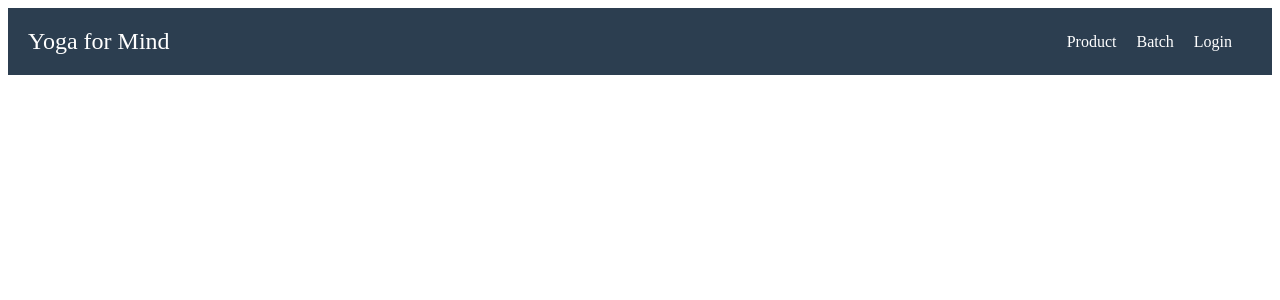
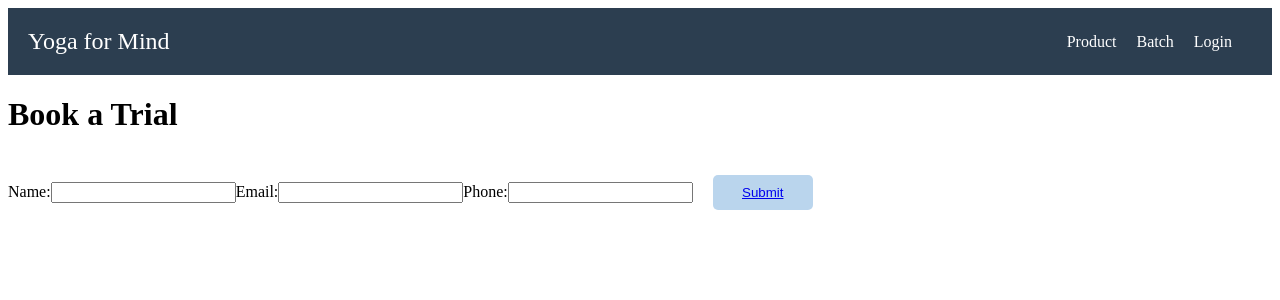
Before and after one commit to mohitkg01/yogaapp, a React (Create React App) app: page /trial in a window 1280 px wide. Shown: the top 300 px of the page. Built offline with nearby package versions, Linux system fonts and the light colour scheme.

Commit message:
Added book page

```diff
--- a/src/App.js
+++ b/src/App.js
@@ -4,6 +4,7 @@ import Header from './components/Header';
 import Homepage from './components/Homepage';
 import Productpage from './components/Productpage';
 import { BrowserRouter, Routes, Route } from "react-router-dom";
+import Bookpage from './components/Bookpage';
 function App() {
   const [month,setmonth]=useState();
 
@@ -20,6 +21,7 @@ function App() {
         <Route path="homepage" element={<Homepage/>}/>
         <Route path="/product" element={<Productpage getData={getData}/>}/>
         <Route path="/batch" element={<Batch propsValue={month}/>}/>
+        <Route path='/trial' element={<Bookpage/>}/>
       </Routes>
       </BrowserRouter>
     </div>
--- a/src/Styles/Hompage.css
+++ b/src/Styles/Hompage.css
@@ -29,19 +29,13 @@
     cursor: pointer;
     background-color: rgb(242, 147, 52);
   }
-  .lowericon a{
-    background: #34495e;
+   .lowericon a{
+
     color: white;
-    width: 50%;
-    text-decoration: none;
-    border-radius: 5px;
-    text-align: center;
-    padding-top: 8px;
+      text-decoration: none;
+
   }
-  .lowericon a:hover{
-    cursor: pointer;
-    background-color: rgb(242, 147, 52);
-  }
+
   @media (max-width: 768px) {
     .homepage {
         padding: 30px;
--- /dev/null
+++ b/src/components/Bookpage.jsx
@@ -0,0 +1,27 @@
+import React from 'react'
+import { Link } from 'react-router-dom'
+const Bookpage = () => {
+
+    const showMessage=()=>{
+      alert("Done");
+    }
+  return (
+    <div className='book-trial' id='trial'>
+    <h1>Book a Trial</h1>
+    <form>
+      <label htmlFor="name">Name:</label>
+      <input type="text" id="name" name="name" required />
+
+      <label htmlFor="email">Email:</label>
+      <input type="email" id="email" name="email" required />
+
+      <label htmlFor="phone">Phone:</label>
+      <input type="tel" id="phone" name="phone" required />
+
+      <button type="submit" onClick={showMessage}><Link to="/homepage">Submit</Link></button>
+    </form>
+  </div>
+  )
+}
+
+export default Bookpage
--- a/src/components/Homepage.jsx
+++ b/src/components/Homepage.jsx
@@ -25,17 +25,17 @@ const Homepage = () => {
             <span>
                 <img src={img1} alt=""  style={{height:"50px" ,width:"50px"}}/>
                 <p>Hard to feel clam and slepp because of stress</p>
-                <button>Book a trial@99</button>
+                <button><Link  to="/trial">Book a trial@99</Link></button>
             </span>
             <span>
                 <img src={img3} alt=""  style={{height:"50px" ,width:"50px"}}/>
                 <p>If you have paipations and breathing trouble</p>
-                <Link to="/batch">Subscription</Link>
+                <button><Link to="/batch">Subscription</Link></button>
             </span>
             <span>
                 <img src={img2} alt="" style={{height:"50px" ,width:"50px"}}/>
                 <p>You have been advised by Doctors to avoid physical activity</p>
-                <button>Book a call</button>
+                <button><Link  to="/trial">Book a call</Link></button>
             </span>
             </div>
         </div>
```
